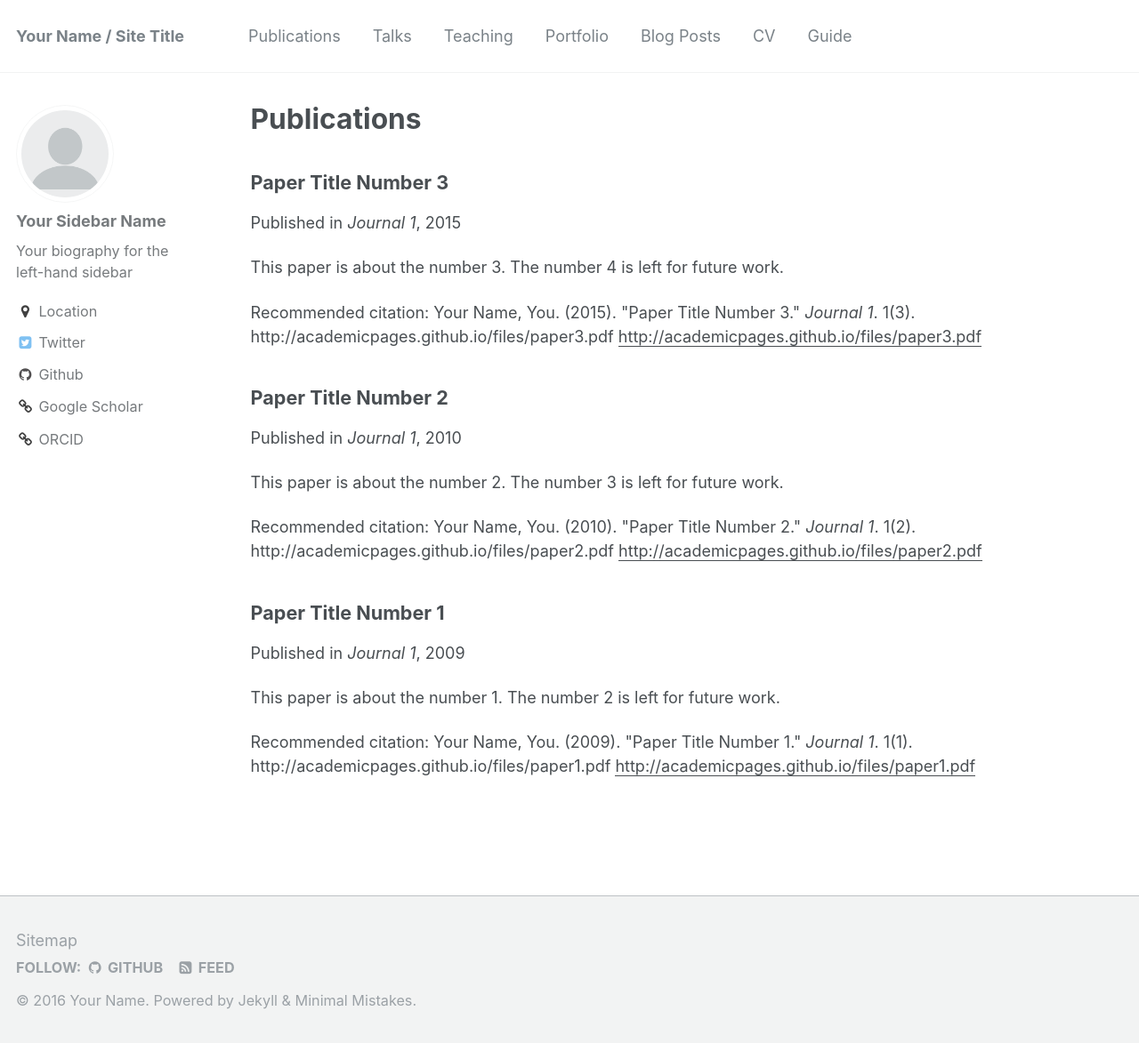
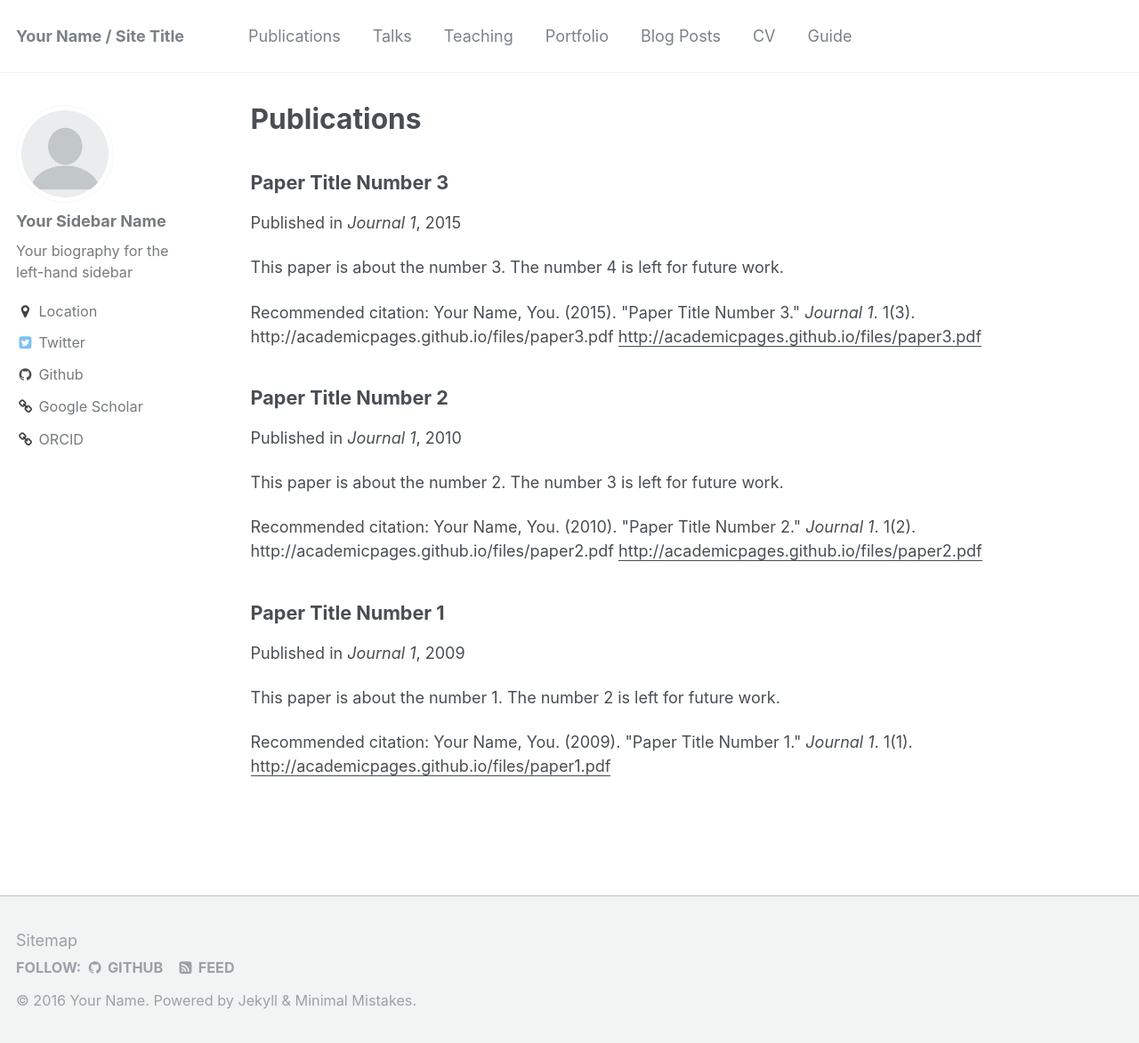
Before and after one commit to binhqnguyen/binhqnguyen.github.io, a Jekyll site: the page built from _pages/publications.md, in a window 1280 px wide and 1173 px high. Shown: the whole window at 89% size. Built offline with Jekyll 4.4.1, drawn with Linux system fonts in a browser that asks for light colours; part of the change alters nothing that is shown.

Commit message:
Update 2009-10-01-paper-title-number-1.md

```diff
--- a/_publications/2009-10-01-paper-title-number-1.md
+++ b/_publications/2009-10-01-paper-title-number-1.md
@@ -6,5 +6,5 @@ venue: "Journal 1"
 excerpt: 'This paper is about the number 1. The number 2 is left for future work.'
 date: 2009-10-01
 paperurl: http://academicpages.github.io/files/paper1.pdf
-citation: 'Your Name, You. (2009). "Paper Title Number 1." <i>Journal 1</i>. 1(1). http://academicpages.github.io/files/paper1.pdf'
+citation: 'Your Name, You. (2009). "Paper Title Number 1." <i>Journal 1</i>. 1(1).'
 ---
```
